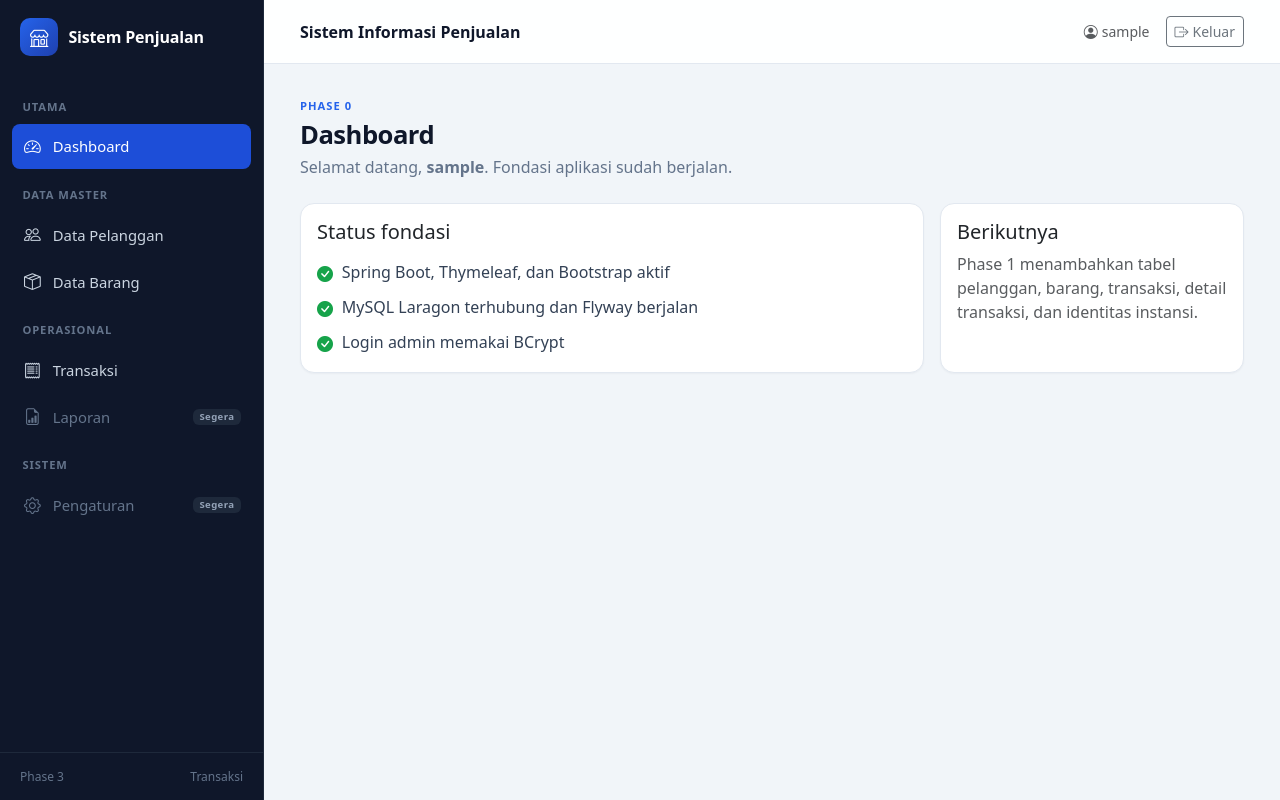
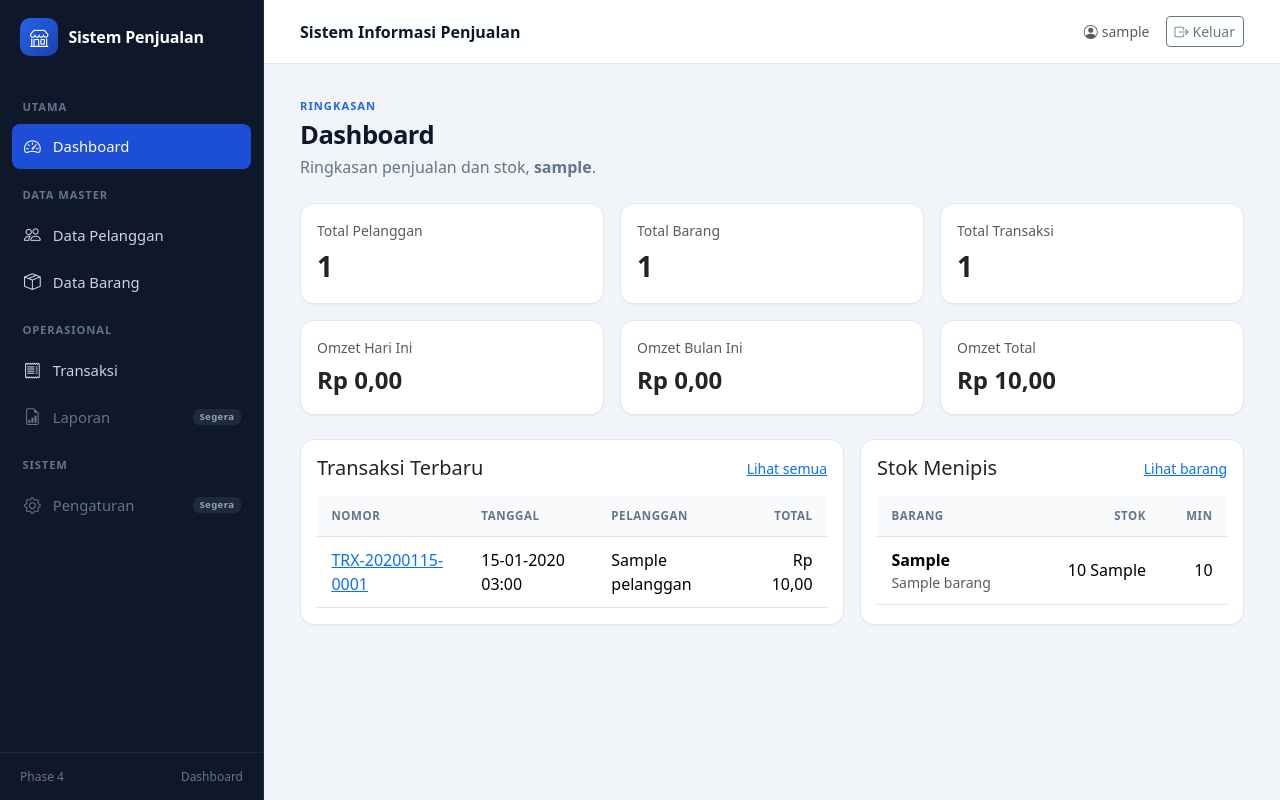
Before and after one commit to ujangboy/projek-java, a Spring Boot app: page /dashboard in a window 1280 px wide. Run offline with Spring Boot 4, Linux system fonts and the light colour scheme; a user stored in the database is signed in; tables that the repository leaves empty hold one stand-in row (values such as "Sample post"); some of the project's set-up classes (security, data sources, template engines, error pages and the like) are left out, and stand-ins take their place; some libraries are stand-ins or nearby versions.

Commit message:
feat: phase 4 dashboard

```diff
--- a/src/main/java/com/example/penjualan/controller/DashboardController.java
+++ b/src/main/java/com/example/penjualan/controller/DashboardController.java
@@ -1,11 +1,33 @@
 package com.example.penjualan.controller;
 
+import java.math.BigDecimal;
+import java.time.LocalDate;
+import java.time.LocalDateTime;
+
+import org.springframework.data.domain.PageRequest;
 import org.springframework.stereotype.Controller;
 import org.springframework.ui.Model;
 import org.springframework.web.bind.annotation.GetMapping;
 
+import com.example.penjualan.repository.BarangRepository;
+import com.example.penjualan.repository.PelangganRepository;
+import com.example.penjualan.repository.TransaksiRepository;
+
 @Controller
 public class DashboardController {
+
+	private final PelangganRepository pelangganRepository;
+
+	private final BarangRepository barangRepository;
+
+	private final TransaksiRepository transaksiRepository;
+
+	public DashboardController(PelangganRepository pelangganRepository, BarangRepository barangRepository,
+			TransaksiRepository transaksiRepository) {
+		this.pelangganRepository = pelangganRepository;
+		this.barangRepository = barangRepository;
+		this.transaksiRepository = transaksiRepository;
+	}
 
 	@GetMapping("/")
 	public String root() {
@@ -14,7 +36,30 @@ public class DashboardController {
 
 	@GetMapping("/dashboard")
 	public String dashboard(Model model) {
+		LocalDate today = LocalDate.now();
+		LocalDateTime startToday = today.atStartOfDay();
+		LocalDateTime startTomorrow = today.plusDays(1).atStartOfDay();
+		LocalDateTime startMonth = today.withDayOfMonth(1).atStartOfDay();
+		LocalDateTime startNextMonth = today.withDayOfMonth(1).plusMonths(1).atStartOfDay();
+
+		BigDecimal omzetHariIni = zeroIfNull(transaksiRepository.sumTotalBetween(startToday, startTomorrow));
+		BigDecimal omzetBulanIni = zeroIfNull(transaksiRepository.sumTotalBetween(startMonth, startNextMonth));
+		BigDecimal omzetTotal = zeroIfNull(transaksiRepository.sumTotalAll());
+
 		model.addAttribute("activeMenu", "dashboard");
+		model.addAttribute("totalPelanggan", pelangganRepository.count());
+		model.addAttribute("totalBarang", barangRepository.count());
+		model.addAttribute("totalTransaksi", transaksiRepository.count());
+		model.addAttribute("omzetHariIni", omzetHariIni);
+		model.addAttribute("omzetBulanIni", omzetBulanIni);
+		model.addAttribute("omzetTotal", omzetTotal);
+		model.addAttribute("recentTransaksi",
+				transaksiRepository.findAllByOrderByTanggalDescIdTransaksiDesc(PageRequest.of(0, 5)).getContent());
+		model.addAttribute("lowStock", barangRepository.findLowStock());
 		return "dashboard/index";
 	}
+
+	private BigDecimal zeroIfNull(BigDecimal value) {
+		return value == null ? BigDecimal.ZERO : value;
+	}
 }
--- a/src/main/java/com/example/penjualan/repository/BarangRepository.java
+++ b/src/main/java/com/example/penjualan/repository/BarangRepository.java
@@ -30,4 +30,7 @@ public interface BarangRepository extends JpaRepository<Barang, Long> {
 	@Lock(LockModeType.PESSIMISTIC_WRITE)
 	@Query("SELECT b FROM Barang b WHERE b.idBarang IN :ids ORDER BY b.idBarang")
 	List<Barang> findAllForUpdate(@Param("ids") Collection<Long> ids);
+
+	@Query("SELECT b FROM Barang b WHERE b.stok <= b.stokMinimum ORDER BY b.stok ASC, b.namaBarang ASC")
+	List<Barang> findLowStock();
 }
--- a/src/main/resources/templates/dashboard/index.html
+++ b/src/main/resources/templates/dashboard/index.html
@@ -5,31 +5,134 @@
 	<section>
 		<div class="page-heading">
 			<div>
-				<span class="eyebrow">Phase 0</span>
+				<span class="eyebrow">Ringkasan</span>
 				<h1>Dashboard</h1>
-				<p>Selamat datang, <strong th:text="${currentUser}">admin</strong>. Fondasi aplikasi sudah berjalan.</p>
+				<p>Ringkasan penjualan dan stok, <strong th:text="${currentUser}">admin</strong>.</p>
+			</div>
+		</div>
+
+		<div class="row g-3 mb-4">
+			<div class="col-6 col-xl-4">
+				<div class="card app-card h-100">
+					<div class="card-body">
+						<div class="text-muted small mb-1">Total Pelanggan</div>
+						<div class="fs-3 fw-bold" th:text="${totalPelanggan}">0</div>
+					</div>
+				</div>
+			</div>
+			<div class="col-6 col-xl-4">
+				<div class="card app-card h-100">
+					<div class="card-body">
+						<div class="text-muted small mb-1">Total Barang</div>
+						<div class="fs-3 fw-bold" th:text="${totalBarang}">0</div>
+					</div>
+				</div>
+			</div>
+			<div class="col-6 col-xl-4">
+				<div class="card app-card h-100">
+					<div class="card-body">
+						<div class="text-muted small mb-1">Total Transaksi</div>
+						<div class="fs-3 fw-bold" th:text="${totalTransaksi}">0</div>
+					</div>
+				</div>
+			</div>
+			<div class="col-12 col-md-4">
+				<div class="card app-card h-100">
+					<div class="card-body">
+						<div class="text-muted small mb-1">Omzet Hari Ini</div>
+						<div class="fs-4 fw-bold"
+							th:text="${'Rp ' + #numbers.formatDecimal(omzetHariIni, 1, 'POINT', 2, 'COMMA')}">Rp 0,00</div>
+					</div>
+				</div>
+			</div>
+			<div class="col-12 col-md-4">
+				<div class="card app-card h-100">
+					<div class="card-body">
+						<div class="text-muted small mb-1">Omzet Bulan Ini</div>
+						<div class="fs-4 fw-bold"
+							th:text="${'Rp ' + #numbers.formatDecimal(omzetBulanIni, 1, 'POINT', 2, 'COMMA')}">Rp 0,00</div>
+					</div>
+				</div>
+			</div>
+			<div class="col-12 col-md-4">
+				<div class="card app-card h-100">
+					<div class="card-body">
+						<div class="text-muted small mb-1">Omzet Total</div>
+						<div class="fs-4 fw-bold"
+							th:text="${'Rp ' + #numbers.formatDecimal(omzetTotal, 1, 'POINT', 2, 'COMMA')}">Rp 0,00</div>
+					</div>
+				</div>
 			</div>
 		</div>
 
 		<div class="row g-3">
-			<div class="col-12 col-xl-8">
+			<div class="col-12 col-xl-7">
 				<div class="card app-card h-100">
 					<div class="card-body">
-						<h2 class="h5 mb-3">Status fondasi</h2>
-						<ul class="checklist">
-							<li><i class="bi bi-check-circle-fill"></i> Spring Boot, Thymeleaf, dan Bootstrap aktif</li>
-							<li><i class="bi bi-check-circle-fill"></i> MySQL Laragon terhubung dan Flyway berjalan</li>
-							<li><i class="bi bi-check-circle-fill"></i> Login admin memakai BCrypt</li>
-						</ul>
+						<div class="d-flex justify-content-between align-items-center mb-3">
+							<h2 class="h5 mb-0">Transaksi Terbaru</h2>
+							<a class="small" th:href="@{/transaksi}">Lihat semua</a>
+						</div>
+						<div class="table-responsive">
+							<table class="table table-sm align-middle mb-0">
+								<thead>
+									<tr>
+										<th>Nomor</th>
+										<th>Tanggal</th>
+										<th>Pelanggan</th>
+										<th class="text-end">Total</th>
+									</tr>
+								</thead>
+								<tbody>
+									<tr th:each="t : ${recentTransaksi}">
+										<td>
+											<a th:href="@{/transaksi/{id}(id=${t.idTransaksi})}" th:text="${t.nomorTransaksi}">TRX</a>
+										</td>
+										<td th:text="${#temporals.format(t.tanggal, 'dd-MM-yyyy HH:mm')}">-</td>
+										<td th:text="${t.pelanggan.nama}">-</td>
+										<td class="text-end"
+											th:text="${'Rp ' + #numbers.formatDecimal(t.total, 1, 'POINT', 2, 'COMMA')}">Rp 0,00</td>
+									</tr>
+									<tr th:if="${#lists.isEmpty(recentTransaksi)}">
+										<td colspan="4" class="text-center text-muted py-3">Belum ada transaksi.</td>
+									</tr>
+								</tbody>
+							</table>
+						</div>
 					</div>
 				</div>
 			</div>
-			<div class="col-12 col-xl-4">
+			<div class="col-12 col-xl-5">
 				<div class="card app-card h-100">
 					<div class="card-body">
-						<h2 class="h5 mb-2">Berikutnya</h2>
-						<p class="text-muted mb-0">Phase 1 menambahkan tabel pelanggan, barang, transaksi, detail
-							transaksi, dan identitas instansi.</p>
+						<div class="d-flex justify-content-between align-items-center mb-3">
+							<h2 class="h5 mb-0">Stok Menipis</h2>
+							<a class="small" th:href="@{/barang}">Lihat barang</a>
+						</div>
+						<div class="table-responsive">
+							<table class="table table-sm align-middle mb-0">
+								<thead>
+									<tr>
+										<th>Barang</th>
+										<th class="text-end">Stok</th>
+										<th class="text-end">Min</th>
+									</tr>
+								</thead>
+								<tbody>
+									<tr th:each="b : ${lowStock}">
+										<td>
+											<span class="fw-semibold" th:text="${b.kodeBarang}">BRG</span>
+											<div class="text-muted small" th:text="${b.namaBarang}">Nama</div>
+										</td>
+										<td class="text-end" th:text="${b.stok + ' ' + b.satuan}">0</td>
+										<td class="text-end" th:text="${b.stokMinimum}">0</td>
+									</tr>
+									<tr th:if="${#lists.isEmpty(lowStock)}">
+										<td colspan="3" class="text-center text-muted py-3">Tidak ada stok menipis.</td>
+									</tr>
+								</tbody>
+							</table>
+						</div>
 					</div>
 				</div>
 			</div>
--- a/src/main/resources/templates/layout/fragments.html
+++ b/src/main/resources/templates/layout/fragments.html
@@ -46,8 +46,8 @@
 
 			<div class="app-sidebar-footer">
 				<div class="d-flex justify-content-between">
-					<span>Phase 3</span>
-					<span>Transaksi</span>
+					<span>Phase 4</span>
+					<span>Dashboard</span>
 				</div>
 			</div>
 		</div>
```
Also changed, not shown: docs/superpowers/plans/2026-11-14-phase-4-dashboard.md (added, +16 -0 lines), docs/superpowers/specs/2026-11-14-phase-4-dashboard-design.md (added, +52 -0 lines), src/main/java/com/example/penjualan/repository/TransaksiRepository.java (+8 -0 lines), README.md, 1 other file.
